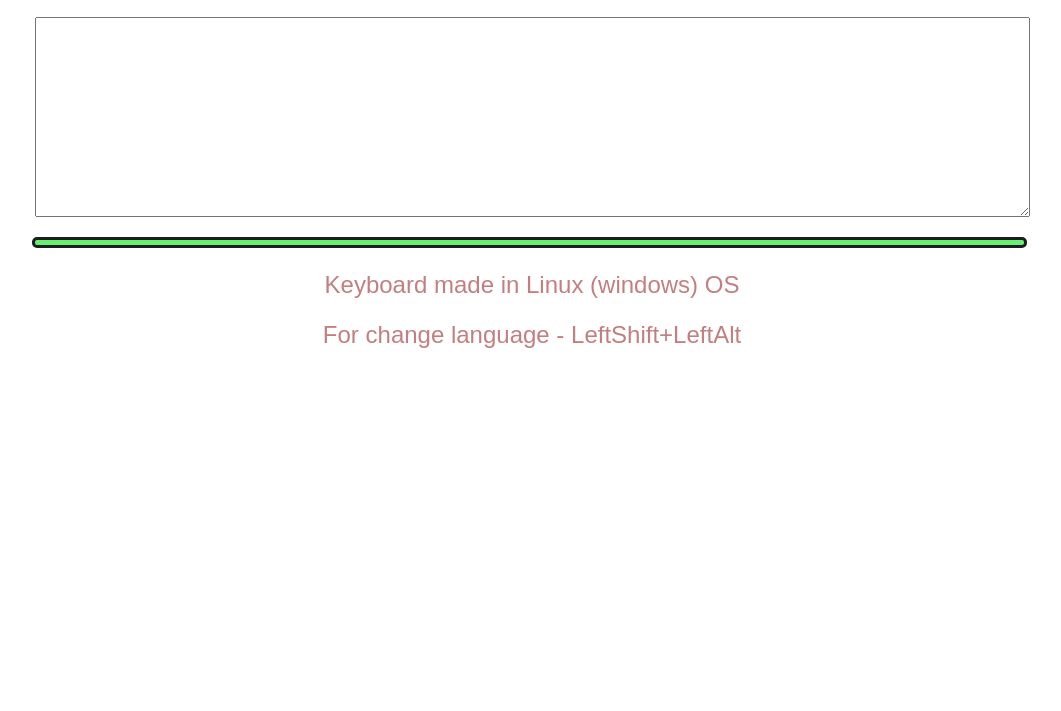
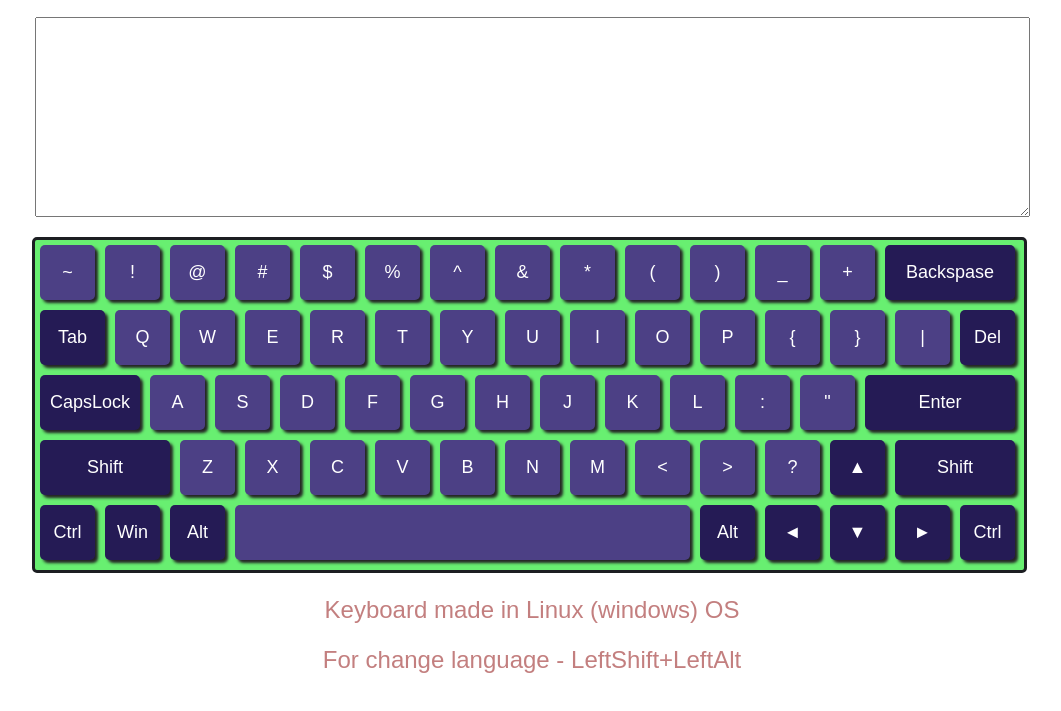
Before and after one commit to iamserje/virtual-keyboard, a plain HTML site: page index.html in a window 1280 px wide. Shown: the part 57-768 px from the top of the page, without its empty margins (108-1169 px from the left). Drawn offline with Linux system fonts and the light colour scheme.

Commit message:
feat: render html by js

```diff
--- /dev/null
+++ b/js/create-key.js
@@ -0,0 +1,9 @@
+import { createComponent } from "./create-element.js";
+
+export function createKey(clas = '', text = '') {
+   const key = createComponent('div', {
+      className: `keyboard__key${clas}`,
+      textContent: text,
+   });
+   return key;
+}
--- a/js/create-keyboard.js
+++ b/js/create-keyboard.js
@@ -1,13 +1,91 @@
 import { createComponent } from "./create-element.js";
 import { createAlphabets } from "./alphabets.js"
-import { getLanguage } from "./what-lang.js";
+import { createKey } from "./create-key.js";
 
-export function createKeyboard() {
+export function createKeyboard(lang) {
+   console.log(lang)
    const keyboard = createComponent('div', {
       className: 'keyboard'
    });
-   let lower = 'lower';
-   let keyboardTemplate = createAlphabets('en', lower);
-   console.log('len', keyboardTemplate)
+
+   let lower = 'upper';
+   // let lang = getLanguage;
+   let keyboardTemplate = createAlphabets(lang, lower);
+   console.log('len', keyboardTemplate);
+   for (let i=0; i<keyboardTemplate.length; i++) {
+      const row = createComponent('div', {
+         className: 'keyboard__row',
+      });
+      for (let j=0; j<keyboardTemplate[i].length; j++) {
+         let key = createKey();
+         key.textContent = String.fromCharCode(keyboardTemplate[i][j]);
+         row.append(key);
+         if (i === 0 && j === 0) {
+            key.className += ' tilda';
+         };
+         if (i === 0 && j === keyboardTemplate[i].length-1) {
+            const backspase = createKey(' backspase', 'Backspase');
+            row.append(backspase);
+         };
+         if (i === 1 && j === 0) {
+            const tab = createKey(' tab', 'Tab');
+            row.prepend(tab);
+         };
+         if (i === 1 && j === keyboardTemplate[i].length-1) {
+            const del = createKey(' del', 'Del');
+            row.append(del);
+         };
+         if (i === 2 && j === 0) {
+            const capsLock = createKey(' capsLock', 'CapsLock');
+            row.prepend(capsLock);
+         };
+         if (i === 2 && j === keyboardTemplate[i].length-1) {
+            key.className += ' enter';
+            key.textContent = 'Enter';
+         };
+         if (i === 3 && j === 0) {
+            const shiftleft = createKey(' shift-left', 'Shift');
+            row.prepend(shiftleft);
+         };
+         if (i === 3 && j === keyboardTemplate[i].length-1) {
+            const arrowup = createKey(' arrow-up', '▲');
+            row.append(arrowup);
+         };
+         if (i === 3 && j === keyboardTemplate[i].length-1) {
+            const shiftright = createKey(' shift-right', 'Shift');
+            row.append(shiftright);
+         };
+         if (i === 4) {
+            const ctrlleft = createKey(' ctrl-left', 'Ctrl');
+            row.prepend(ctrlleft);
+            row.children[1].remove();
+
+            const win = createKey(' win', 'Win');
+            row.append(win);
+
+            const altLeft = createKey(' alt-left', 'Alt');
+            row.append(altLeft);
+
+            const spase = createKey(' space', ' ');
+            row.append(spase);
+
+            const altRight = createKey(' alt-right', 'Alt');
+            row.append(altRight);
+
+            const arrowleft = createKey(' arrow-left', '◄');
+            row.append(arrowleft);
+
+            const arrowdown = createKey(' arrow-down', '▼');
+            row.append(arrowdown);
+
+            const arrowright = createKey(' arrow-right', '►');
+            row.append(arrowright);
+
+            const ctrlright = createKey(' ctrl-right', 'Ctrl');
+            row.append(ctrlright);
+         };
+      };
+      keyboard.append(row);
+   };
    return keyboard;
 }
--- a/js/create-page.js
+++ b/js/create-page.js
@@ -1,10 +1,12 @@
 import { createComponent } from "./create-element.js";
 import { createKeyboard } from "./create-keyboard.js";
+import { getLanguage } from "./what-lang.js";
 
 export function createPage(parent) {
    const container = createComponent('div', {
       className: 'container'
    });
+
 
    const title = createComponent('h1', {
       className: 'title',
@@ -18,7 +20,7 @@
       rows: '10'
    });
 
-   const keyboardObject = createKeyboard();
+   const keyboardObject = createKeyboard(getLanguage);
 
    const textOS = createComponent('p', {
       className: 'os',
--- a/js/script.js
+++ b/js/script.js
@@ -1,4 +1,5 @@
 import { createPage } from "./create-page.js";
+import { getLanguage } from "./what-lang.js";
 
 
 createPage(document.body);
--- a/js/what-lang.js
+++ b/js/what-lang.js
@@ -1,4 +1,4 @@
-export function getLanguage() {
+
   const textarea = document.querySelector('.textarea');
   const rusLower = 'абвгдеёжзийклмнопрстуфхцчшщъыьэюя';
   const rusUpper = rusLower.toUpperCase();
@@ -7,16 +7,14 @@
   const rus = rusLower + rusUpper + '№';
   const en = enLower + enUpper + '@#$^';
 
-  const getChar = (event) => String.fromCharCode(event.keyCode || event.charCode)
+export let getLanguage = 'en';
+window.addEventListener('keypress', function(e) {
 
-  textarea.addEventListener('keypress', function (e) {
-    const char = getChar(e)
-    if (rus.includes(char)) {
-      return 'ru';
-    } else if (en.includes(char)) {
-      return 'en';
-    } else {
-      return 'ХЗ';
-    }
-  })
-}
+  if (rus.includes(e.key)) {
+    getLanguage = 'rus'
+  };
+  if (en.includes(e.key)) {
+    getLanguage = 'en'
+  };
+  console.log('1', getLanguage);
+});
```
Also changed, not shown: keyboard.html (+3 -0 lines).
